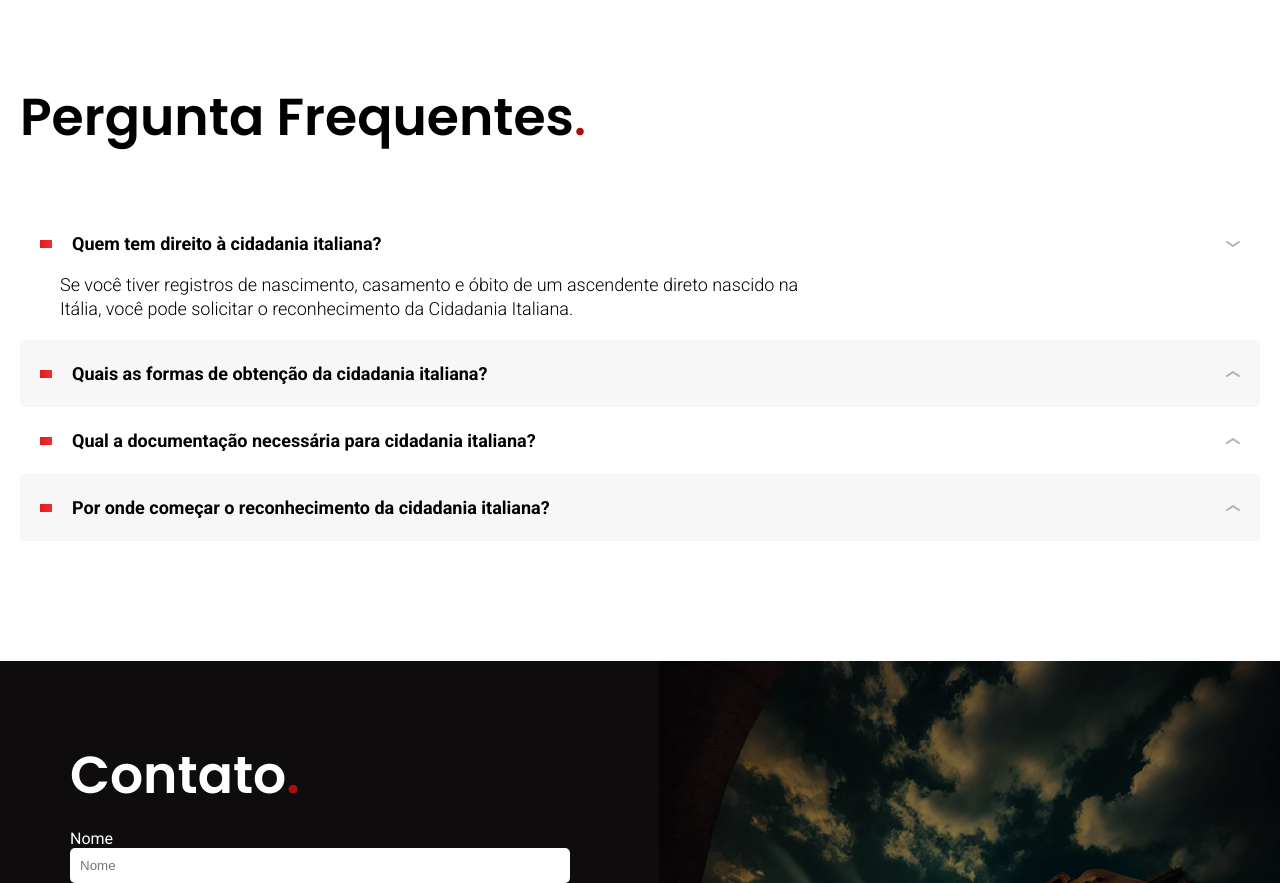
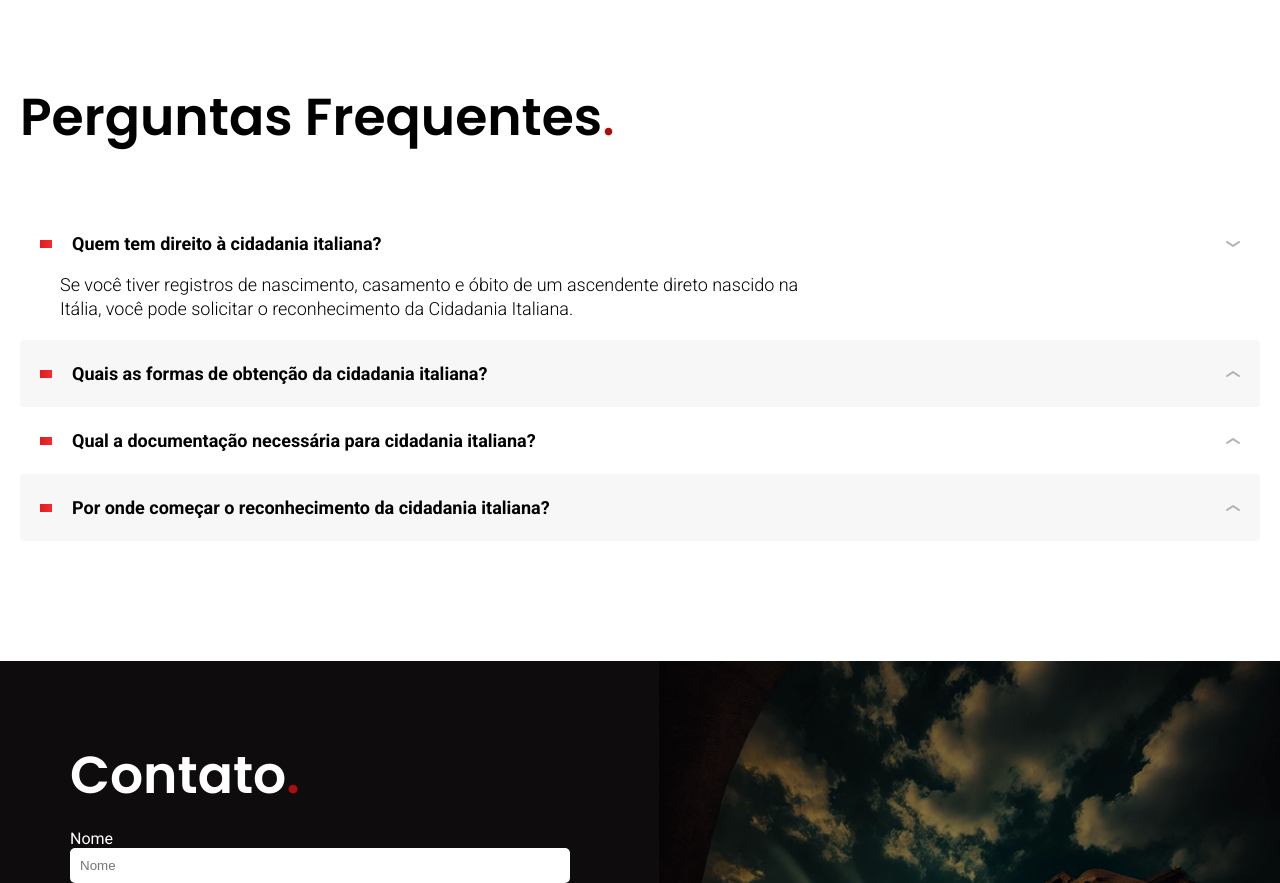
Before and after one commit to EspindolaPedro/cidadaniaItaliana.io, a plain HTML site: page index.html in a window 1280 px wide. Shown: the part 3527-4410 px from the top of the page. Drawn offline with nearby package versions, Linux system fonts and the light colour scheme.

Commit message:
alteração na escrita

```diff
--- a/index.html
+++ b/index.html
@@ -245,7 +245,7 @@
     </section>
 
     <article id="perguntas" class="perguntas container">
-        <h2 class="font-h5" data-aos="fade-right" data-aos-duration="4000">Pergunta Frequentes<span class="point-detail">.</span></h1>
+        <h2 class="font-h5" data-aos="fade-right" data-aos-duration="4000">Perguntas Frequentes<span class="point-detail">.</span></h1>
 
             <dl>
                 <div class="q">
```
